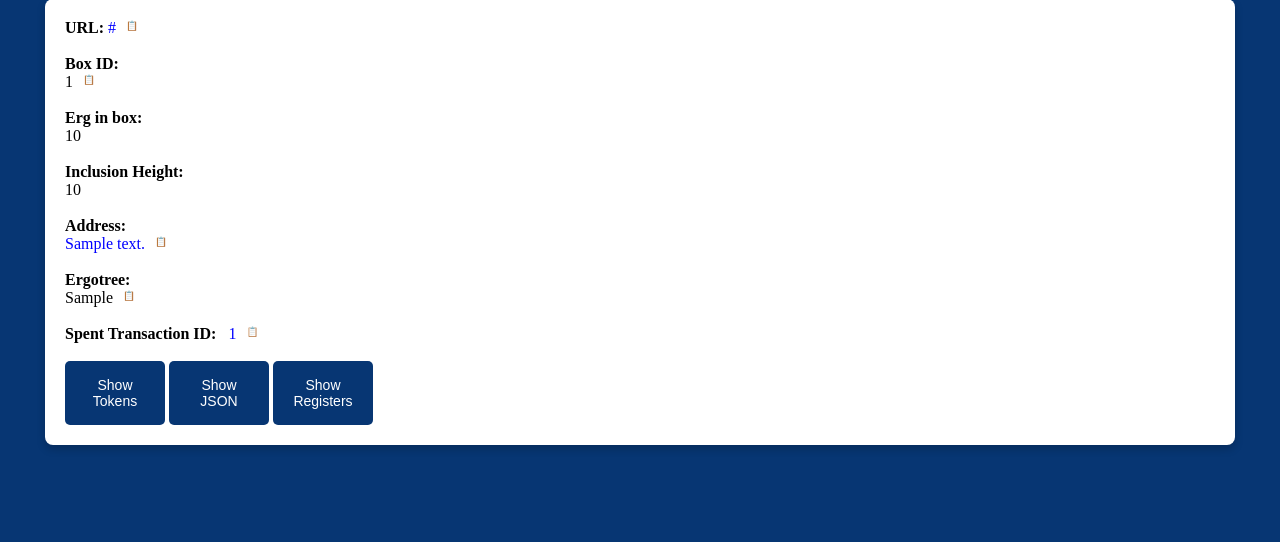
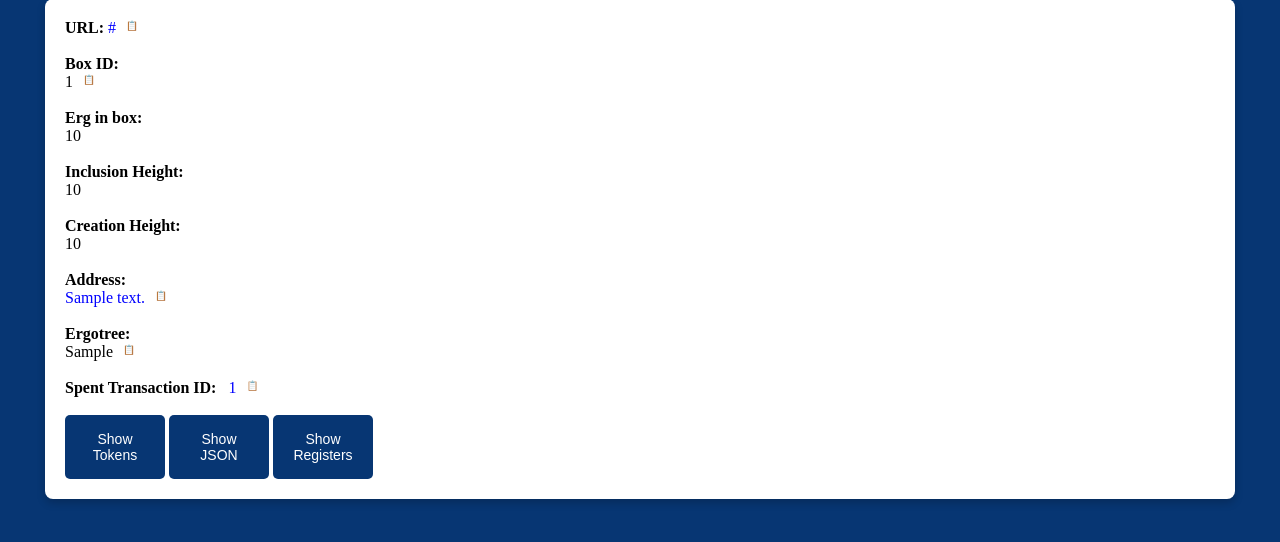
Before and after one commit to FlyingPig69/Ergo-node-explorer, a Flask app: template api/templates/box.html in a window 1280 px wide. Shown: the part 241-783 px from the top of the page. Run offline with Flask 3, Linux system fonts and the light colour scheme; the template is opened without the code that fills it: most values are stand-ins (such as "Sample title", 1, 10 or a date in 2020).

Commit message:
Update box.html

```diff
--- a/api/templates/box.html
+++ b/api/templates/box.html
@@ -48,6 +48,9 @@
 
             <strong>Inclusion Height:</strong><br>
             {{ box_data.inclusionHeight }}<br><br>
+
+            <strong>Creation Height:</strong><br>
+            {{ box_data.creationHeight }}<br><br>
 
             <strong>Address:</strong><br>
             <a href="https://explorer.ergoplatform.com/en/addresses/{{ box_data.address }}" id="address">{{ box_data.address }}</a>
```
